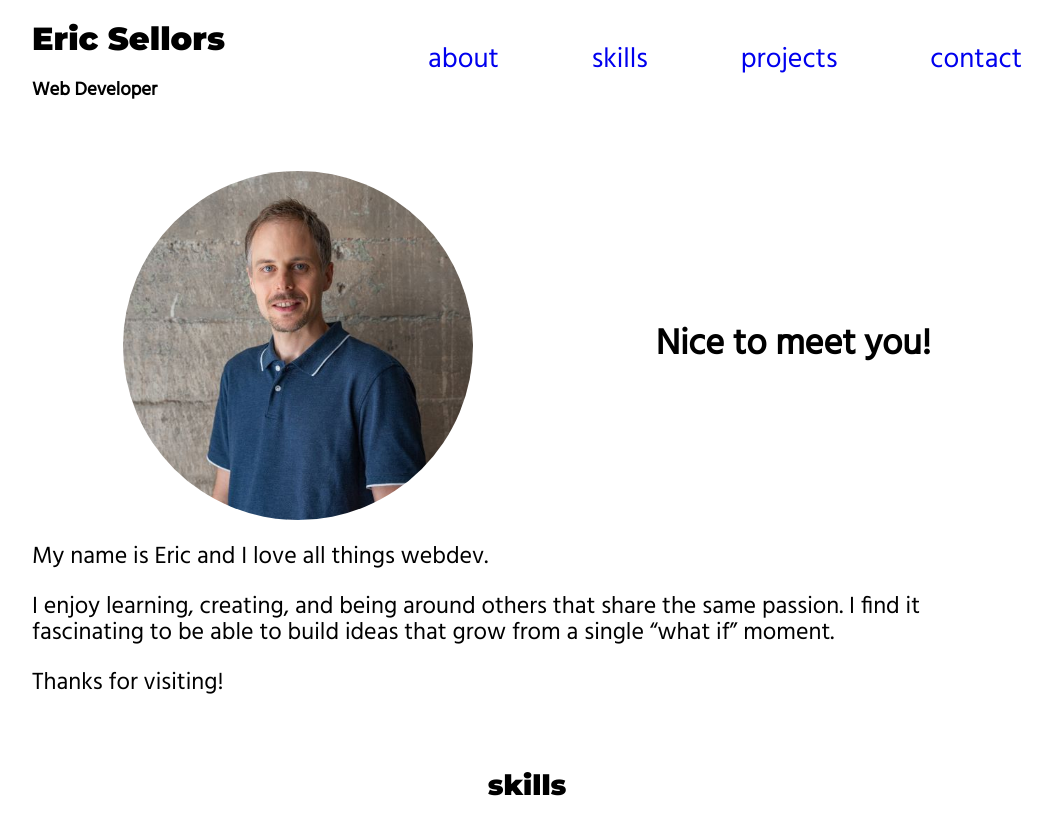
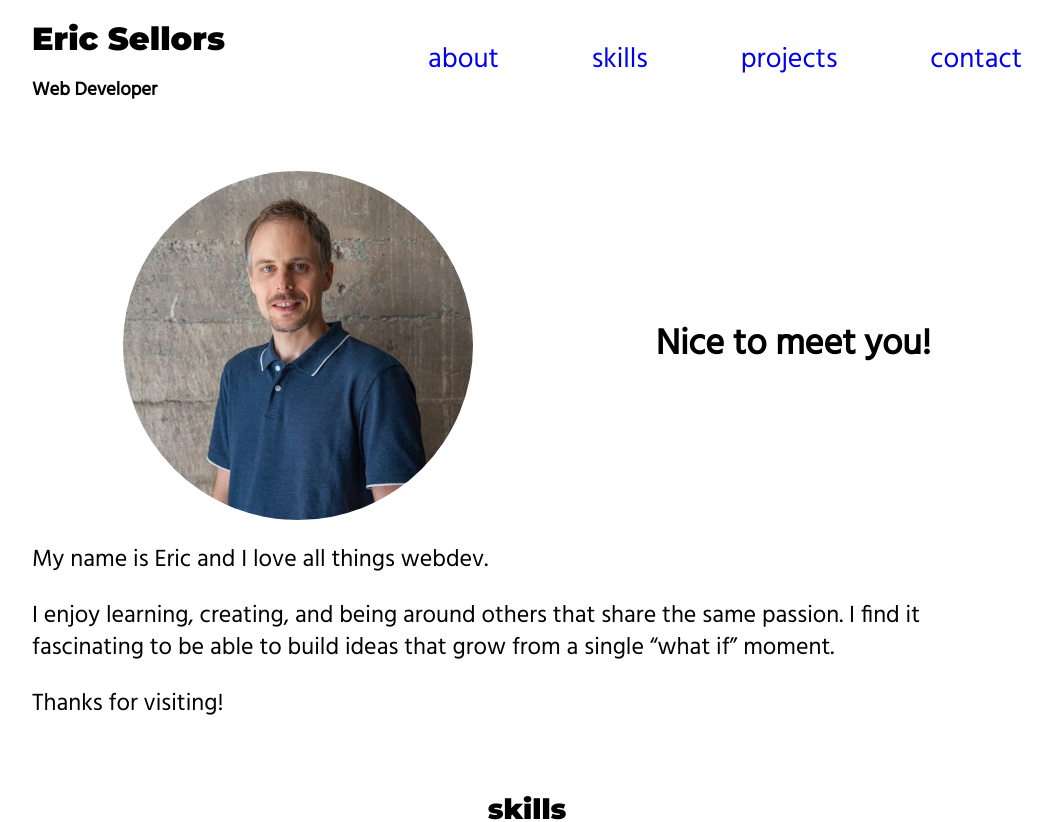
Before and after one commit to esellors/portfolio, a React (Create React App) app: page / in a window 1280 px wide. Shown: the top 822 px of the page, without its empty margins (113-1165 px from the left). Built offline with nearby package versions, Linux system fonts and the light colour scheme.

Commit message:
adjusted line heights for large and above

```diff
--- a/src/styles/layout/_app_large.scss
+++ b/src/styles/layout/_app_large.scss
@@ -8,7 +8,7 @@
 
         p, a, li, figcaption {
             font-size: 24px;
-            line-height: 26px;
+            line-height: 32px;
         }
 
         .section_titles {
```
